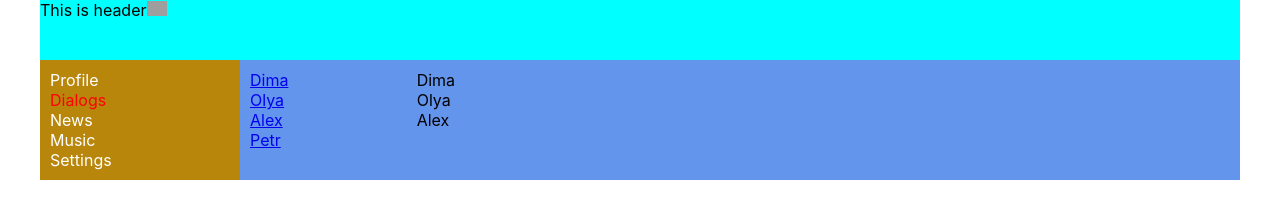
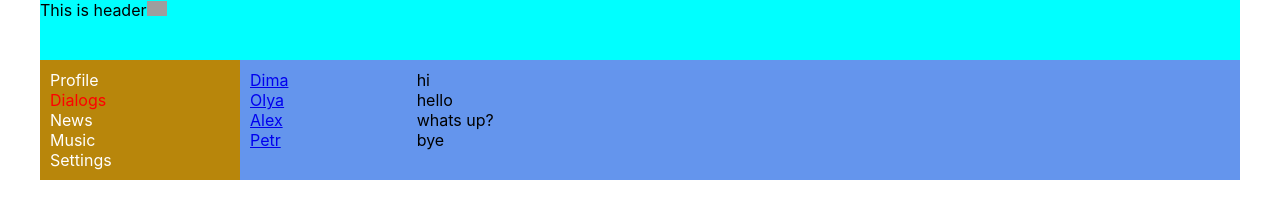
Before and after one commit to mmeerrccyy/react-tutorial, a React (Create React App) app: page /dialogs in a window 1280 px wide. Shown: the top 210 px of the page. Built offline with nearby package versions, Linux system fonts and the light colour scheme; grey boxes are pictures that could not be loaded.

Commit message:
code refactoring, added .map

```diff
--- a/src/App.js
+++ b/src/App.js
@@ -1,4 +1,3 @@
-import logo from './logo.svg';
 import './App.css';
 import Header from "./components/Header/Header";
 import Navbar from "./components/Navbar/Navbar";
@@ -11,10 +10,10 @@ const App = () => {
         <BrowserRouter>
             <div className="app-wrapper">
                 <div className="app-wrapper-header">
-                  <Header />
+                    <Header/>
                 </div>
                 <div className="app-wrapper-nav">
-                  <Navbar />
+                    <Navbar/>
                 </div>
                 <div className="app-wrapper-content">
                     <Route path="/profile" component={Profile}/>
@@ -26,5 +25,4 @@ const App = () => {
 }
 
 
-
 export default App;
--- a/src/components/Dialogs/Dialogs.jsx
+++ b/src/components/Dialogs/Dialogs.jsx
@@ -5,7 +5,7 @@ import {NavLink} from "react-router-dom";
 const DialogItem = (props) => {
     return(
         <div className={s.dialog}>
-            <NavLink to={'/dialogs/' + props.id}>{props.name}</NavLink>
+            <NavLink to={'/dialogs/' + props.id} activeClassName={s.active}>{props.name}</NavLink>
         </div>
     )
 }
@@ -16,7 +16,7 @@ const Message = (props) => {
 
 const Dialogs = (props) => {
 
-    let dialogsData = [
+    let dialogs = [
         {
             id: 1,
             name: "Dima"
@@ -35,40 +35,40 @@ const Dialogs = (props) => {
         }
     ]
 
-    let messagesData = [
+    let dialogsElements = dialogs.map((el) => (<DialogItem name={el.name} id={el.id} />));
+
+    let messages = [
         {
             id: 1,
-            message: "Dima"
+            message: "hi"
         },
         {
             id: 2,
-            message: "Olya"
+            message: "hello"
         },
         {
             id: 3,
-            message: "Alex"
+            message: "whats up?"
         },
         {
             id: 4,
-            message: "Petr"
+            message: "bye"
         }
     ]
+
+    let messagesElements = messages.map((el) => (<Message message={el.message} />))
+
 
     return(
         <div className={s.dialogs}>
             <div className={s.dialogsItems}>
-                <DialogItem name={dialogsData[0].name} id ={dialogsData[0].id} activeClassName={s.active}/>
-                <DialogItem name={dialogsData[1].name} id={dialogsData[1].id} />
-                <DialogItem name={dialogsData[2].name} id={dialogsData[2].id} />
-                <DialogItem name={dialogsData[3].name} id={dialogsData[3].id} />
+                {dialogsElements}
             </div>
             <div className={s.messages}>
-                <Message message={messagesData[0].message} />
-                <Message message={messagesData[1].message} />
-                <Message message={messagesData[2].message} />
+                {messagesElements}
             </div>
         </div>
     );
-}
+};
 
 export default Dialogs;
--- a/src/components/Dialogs/Dialogs.module.css
+++ b/src/components/Dialogs/Dialogs.module.css
@@ -5,12 +5,10 @@
 
 .dialogsItems{
     padding: 10px;
+    color: white;
 }
 
-.dialogsItems{
-}
-
-.active{
+.dialogsItems a.active{
     color: red;
 }
 
--- a/src/components/Profile/MyPosts/MyPosts.jsx
+++ b/src/components/Profile/MyPosts/MyPosts.jsx
@@ -4,12 +4,14 @@ import Post from "./Post/Post";
 
 const MyPosts = () => {
 
-    let postsData = [
+    let posts = [
         {
             msg: "Hello world",
             like_count: 5
         }
     ]
+
+    let postsElements = posts.map((el) => <Post msg={el.msg} like_count={el.like_count} />);
 
     return(
         <div className={s.postsBlock}>
@@ -23,7 +25,7 @@ const MyPosts = () => {
                 </div>
             </div>
             <div className={s.posts}>
-                <Post msg = {postsData[0].msg} like_count = {postsData[0].like_count}/>
+                {postsElements}
             </div>
         </div>
     )
```
Lines whose indentation alone changed are shown as unchanged.
